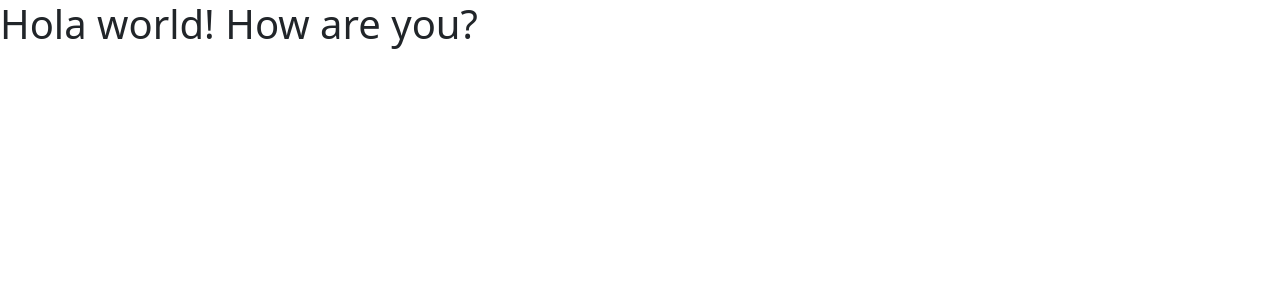
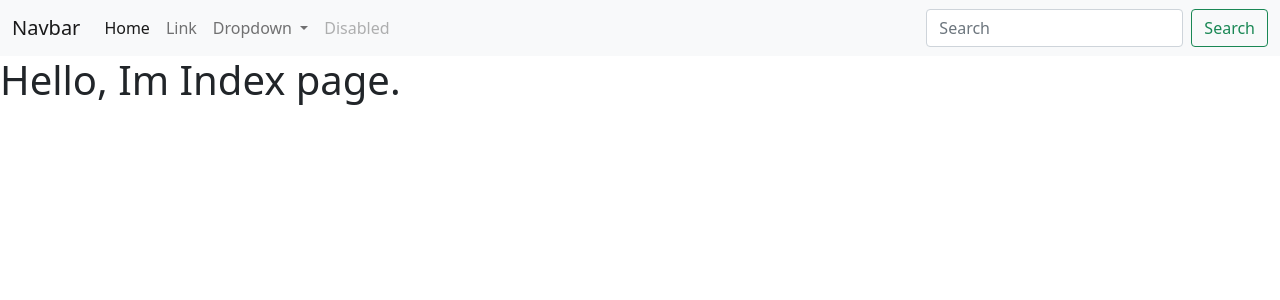
Before and after one commit to mbharti321/djangoFirst, a Django app: page /index in a window 1280 px wide. Shown: the top 300 px of the page. Run offline with Django 3.2, Linux system fonts and the light colour scheme.

Commit message:
add baseTamplate.html & navbar.html

```diff
--- /dev/null
+++ b/templates/baseTemplate.html
@@ -0,0 +1,41 @@
+<!doctype html>
+<html lang="en">
+  <head>
+    <!-- Required meta tags -->
+    <meta charset="utf-8">
+    <meta name="viewport" content="width=device-width, initial-scale=1">
+
+    <!-- Bootstrap CSS -->
+    <link href="https://cdn.jsdelivr.net/npm/bootstrap@5.0.0-beta1/dist/css/bootstrap.min.css" rel="stylesheet" integrity="sha384-giJF6kkoqNQ00vy+HMDP7azOuL0xtbfIcaT9wjKHr8RbDVddVHyTfAAsrekwKmP1" crossorigin="anonymous">
+
+    <!-- <title>Index page</title> -->
+    <title> {% block title %} Base Template {% endblock %}</title>
+  </head>
+  <body>
+
+
+
+    {% include  'navbar.html' %}
+
+    {% block content %}
+      <h1>Hola world! How are you?</h1>
+    {% endblock %}
+
+
+
+
+
+
+
+    <!-- Optional JavaScript; choose one of the two! -->
+
+    <!-- Option 1: Bootstrap Bundle with Popper -->
+    <script src="https://cdn.jsdelivr.net/npm/bootstrap@5.0.0-beta1/dist/js/bootstrap.bundle.min.js" integrity="sha384-ygbV9kiqUc6oa4msXn9868pTtWMgiQaeYH7/t7LECLbyPA2x65Kgf80OJFdroafW" crossorigin="anonymous"></script>
+
+    <!-- Option 2: Separate Popper and Bootstrap JS -->
+    <!--
+    <script src="https://cdn.jsdelivr.net/npm/@popperjs/core@2.5.4/dist/umd/popper.min.js" integrity="sha384-q2kxQ16AaE6UbzuKqyBE9/u/KzioAlnx2maXQHiDX9d4/zp8Ok3f+M7DPm+Ib6IU" crossorigin="anonymous"></script>
+    <script src="https://cdn.jsdelivr.net/npm/bootstrap@5.0.0-beta1/dist/js/bootstrap.min.js" integrity="sha384-pQQkAEnwaBkjpqZ8RU1fF1AKtTcHJwFl3pblpTlHXybJjHpMYo79HY3hIi4NKxyj" crossorigin="anonymous"></script>
+    -->
+  </body>
+</html>
--- a/templates/index.html
+++ b/templates/index.html
@@ -1,27 +1,8 @@
-<!doctype html>
-<html lang="en">
-  <head>
-    <!-- Required meta tags -->
-    <meta charset="utf-8">
-    <meta name="viewport" content="width=device-width, initial-scale=1">
+{% extends 'baseTemplate.html' %}
 
-    <!-- Bootstrap CSS -->
-    <link href="https://cdn.jsdelivr.net/npm/bootstrap@5.0.0-beta1/dist/css/bootstrap.min.css" rel="stylesheet" integrity="sha384-giJF6kkoqNQ00vy+HMDP7azOuL0xtbfIcaT9wjKHr8RbDVddVHyTfAAsrekwKmP1" crossorigin="anonymous">
+{% block title %} index page {% endblock %}
 
-    <title>Index page</title>
-  </head>
-  <body>
-    <h1>Hola world! How are you?</h1>
 
-    <!-- Optional JavaScript; choose one of the two! -->
-
-    <!-- Option 1: Bootstrap Bundle with Popper -->
-    <script src="https://cdn.jsdelivr.net/npm/bootstrap@5.0.0-beta1/dist/js/bootstrap.bundle.min.js" integrity="sha384-ygbV9kiqUc6oa4msXn9868pTtWMgiQaeYH7/t7LECLbyPA2x65Kgf80OJFdroafW" crossorigin="anonymous"></script>
-
-    <!-- Option 2: Separate Popper and Bootstrap JS -->
-    <!--
-    <script src="https://cdn.jsdelivr.net/npm/@popperjs/core@2.5.4/dist/umd/popper.min.js" integrity="sha384-q2kxQ16AaE6UbzuKqyBE9/u/KzioAlnx2maXQHiDX9d4/zp8Ok3f+M7DPm+Ib6IU" crossorigin="anonymous"></script>
-    <script src="https://cdn.jsdelivr.net/npm/bootstrap@5.0.0-beta1/dist/js/bootstrap.min.js" integrity="sha384-pQQkAEnwaBkjpqZ8RU1fF1AKtTcHJwFl3pblpTlHXybJjHpMYo79HY3hIi4NKxyj" crossorigin="anonymous"></script>
-    -->
-  </body>
-</html>
+{% block content %}
+  <h1>Hello, Im Index page.</h1>
+{% endblock %}
--- /dev/null
+++ b/templates/navbar.html
@@ -0,0 +1,36 @@
+<nav class="navbar navbar-expand-lg navbar-light bg-light">
+    <div class="container-fluid">
+      <a class="navbar-brand" href="#">Navbar</a>
+      <button class="navbar-toggler" type="button" data-bs-toggle="collapse" data-bs-target="#navbarSupportedContent" aria-controls="navbarSupportedContent" aria-expanded="false" aria-label="Toggle navigation">
+        <span class="navbar-toggler-icon"></span>
+      </button>
+      <div class="collapse navbar-collapse" id="navbarSupportedContent">
+        <ul class="navbar-nav me-auto mb-2 mb-lg-0">
+          <li class="nav-item">
+            <a class="nav-link active" aria-current="page" href="#">Home</a>
+          </li>
+          <li class="nav-item">
+            <a class="nav-link" href="#">Link</a>
+          </li>
+          <li class="nav-item dropdown">
+            <a class="nav-link dropdown-toggle" href="#" id="navbarDropdown" role="button" data-bs-toggle="dropdown" aria-expanded="false">
+              Dropdown
+            </a>
+            <ul class="dropdown-menu" aria-labelledby="navbarDropdown">
+              <li><a class="dropdown-item" href="#">Action</a></li>
+              <li><a class="dropdown-item" href="#">Another action</a></li>
+              <li><hr class="dropdown-divider"></li>
+              <li><a class="dropdown-item" href="#">Something else here</a></li>
+            </ul>
+          </li>
+          <li class="nav-item">
+            <a class="nav-link disabled" href="#" tabindex="-1" aria-disabled="true">Disabled</a>
+          </li>
+        </ul>
+        <form class="d-flex">
+          <input class="form-control me-2" type="search" placeholder="Search" aria-label="Search">
+          <button class="btn btn-outline-success" type="submit">Search</button>
+        </form>
+      </div>
+    </div>
+  </nav>
```
